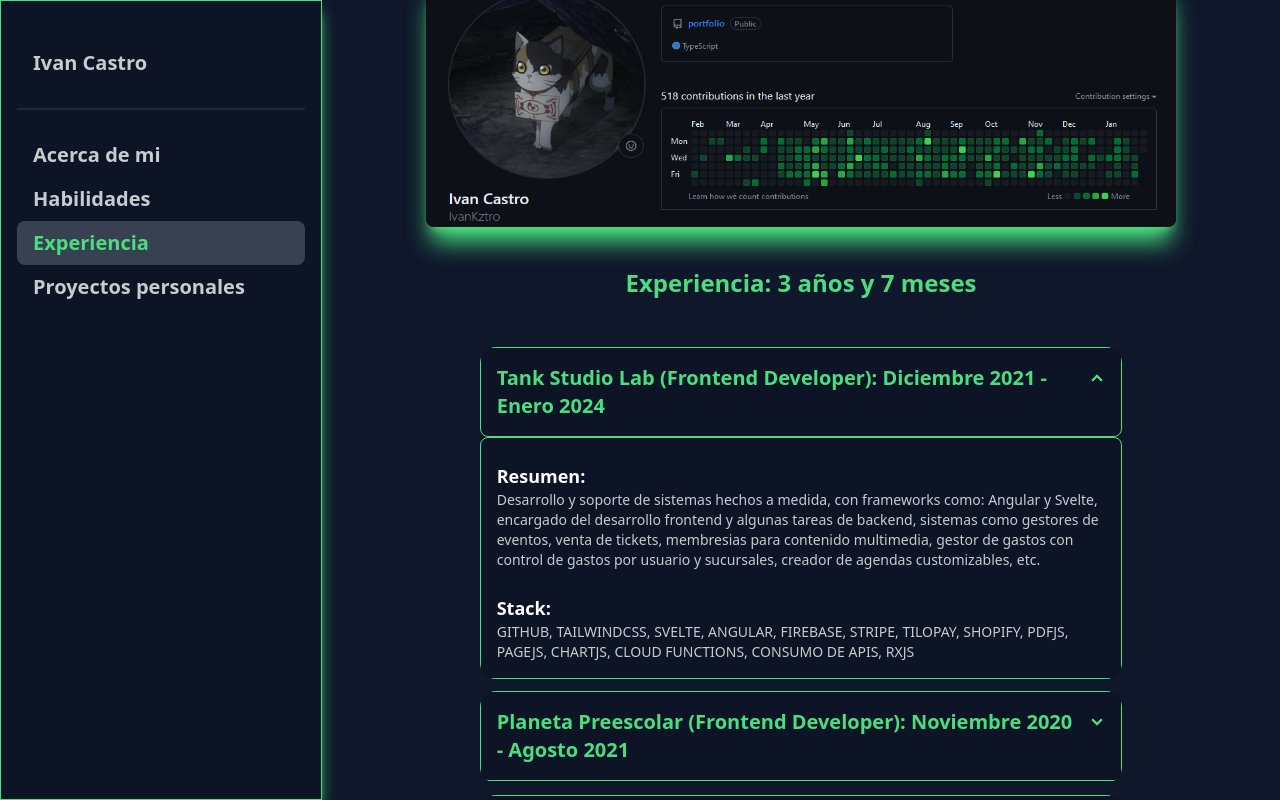
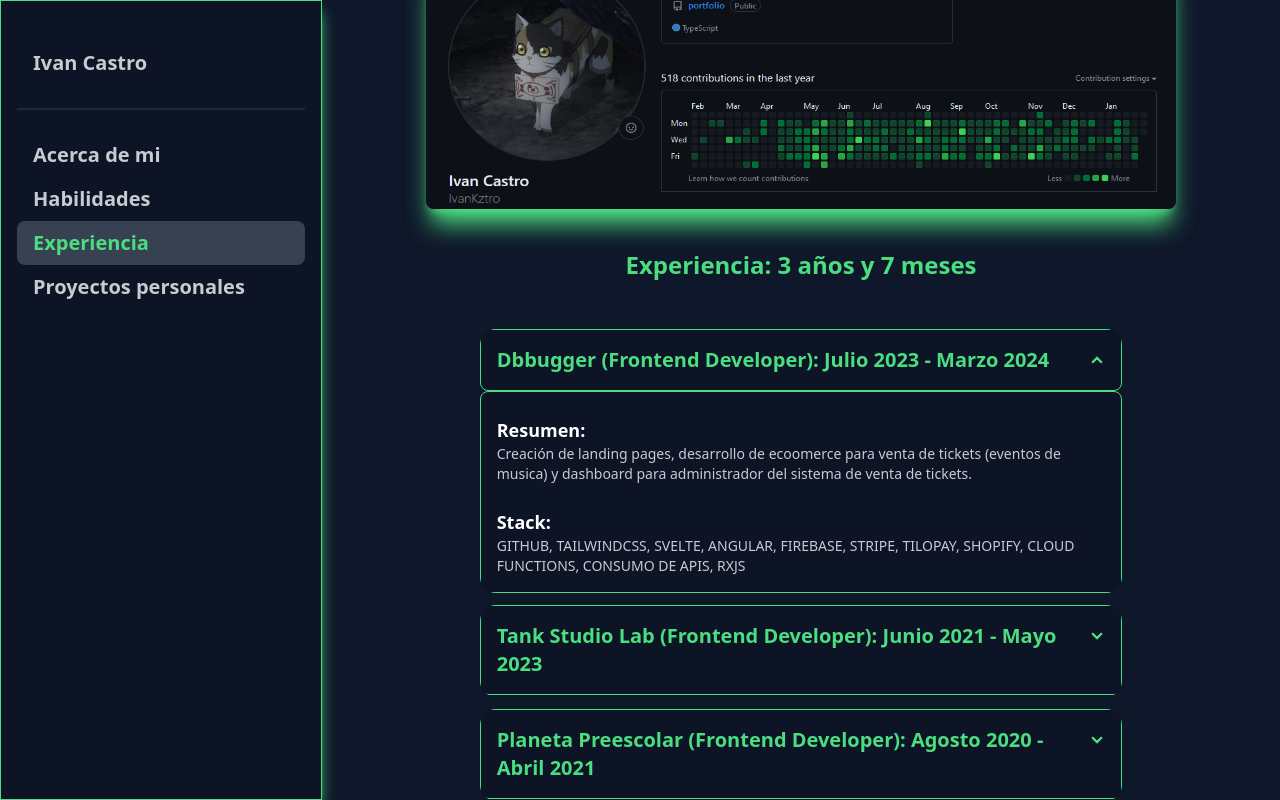
Before and after one commit to IvanKztro/portfolio, a SvelteKit app: page /experience in a window 1280 px wide. Built offline with nearby package versions, Linux system fonts and the light colour scheme.

Commit message:
updated: experience

```diff
--- a/src/routes/experience/+page.svelte
+++ b/src/routes/experience/+page.svelte
@@ -22,25 +22,21 @@
         <div
           class="collapse-title text-sm md:text-xl font-semibold border border-green-400 rounded-lg text-green-400"
         >
-          Tank Studio Lab (Frontend Developer): Diciembre 2021 - Enero 2024
+          Dbbugger (Frontend Developer): Julio 2023 - Marzo 2024
         </div>
         <div class="collapse-content border border-green-400 rounded-lg">
           <br />
           <h2 class="text-sm md:text-lg text-white font-semibold">Resumen:</h2>
           <p class="text-xs md:text-sm">
-            Desarrollo y soporte de sistemas hechos a medida, con frameworks
-            como: Angular y Svelte, encargado del desarrollo frontend y algunas
-            tareas de backend, sistemas como gestores de eventos, venta de
-            tickets, membresias para contenido multimedia, gestor de gastos con
-            control de gastos por usuario y sucursales, creador de agendas
-            customizables, etc.
+            Creación de landing pages, desarrollo de ecoomerce para venta de
+            tickets (eventos de musica) y dashboard para administrador del
+            sistema de venta de tickets.
           </p>
           <br />
           <h2 class="text-sm md:text-lg text-white font-semibold">Stack:</h2>
           <p class="text-xs md:text-sm">
             GITHUB, TAILWINDCSS, SVELTE, ANGULAR, FIREBASE, STRIPE, TILOPAY,
-            SHOPIFY, PDFJS, PAGEJS, CHARTJS, CLOUD FUNCTIONS, CONSUMO DE APIS,
-            RXJS
+            SHOPIFY, CLOUD FUNCTIONS, CONSUMO DE APIS, RXJS
           </p>
         </div>
       </div>
@@ -50,7 +46,33 @@
         <div
           class="collapse-title text-sm md:text-xl font-semibold border border-green-400 rounded-lg text-green-400"
         >
-          Planeta Preescolar (Frontend Developer): Noviembre 2020 - Agosto 2021
+          Tank Studio Lab (Frontend Developer): Junio 2021 - Mayo 2023
+        </div>
+        <div class="collapse-content border border-green-400 rounded-lg">
+          <br />
+          <h2 class="text-sm md:text-lg text-white font-semibold">Resumen:</h2>
+          <p class="text-xs md:text-sm">
+            Desarrollo y soporte de sistemas hechos a medida, con frameworks
+            como: Angular y Svelte, encargado del desarrollo frontend y algunas
+            tareas de backend, sistemas como gestores de eventos, membresias
+            para contenido multimedia, gestor de gastos con control de gastos
+            por usuario y sucursales, creador de agendas customizables, etc.
+          </p>
+          <br />
+          <h2 class="text-sm md:text-lg text-white font-semibold">Stack:</h2>
+          <p class="text-xs md:text-sm">
+            GITHUB, TAILWINDCSS, SVELTE, ANGULAR, FIREBASE, PDFJS, PAGEJS,
+            CHARTJS, CLOUD FUNCTIONS, CONSUMO DE APIS, RXJS
+          </p>
+        </div>
+      </div>
+
+      <div class="collapse collapse-arrow bg-base-200">
+        <input type="radio" name="my-accordion-2" />
+        <div
+          class="collapse-title text-sm md:text-xl font-semibold border border-green-400 rounded-lg text-green-400"
+        >
+          Planeta Preescolar (Frontend Developer): Agosto 2020 - Abril 2021
         </div>
         <div class="collapse-content border border-green-400 rounded-lg">
           <br />
```
